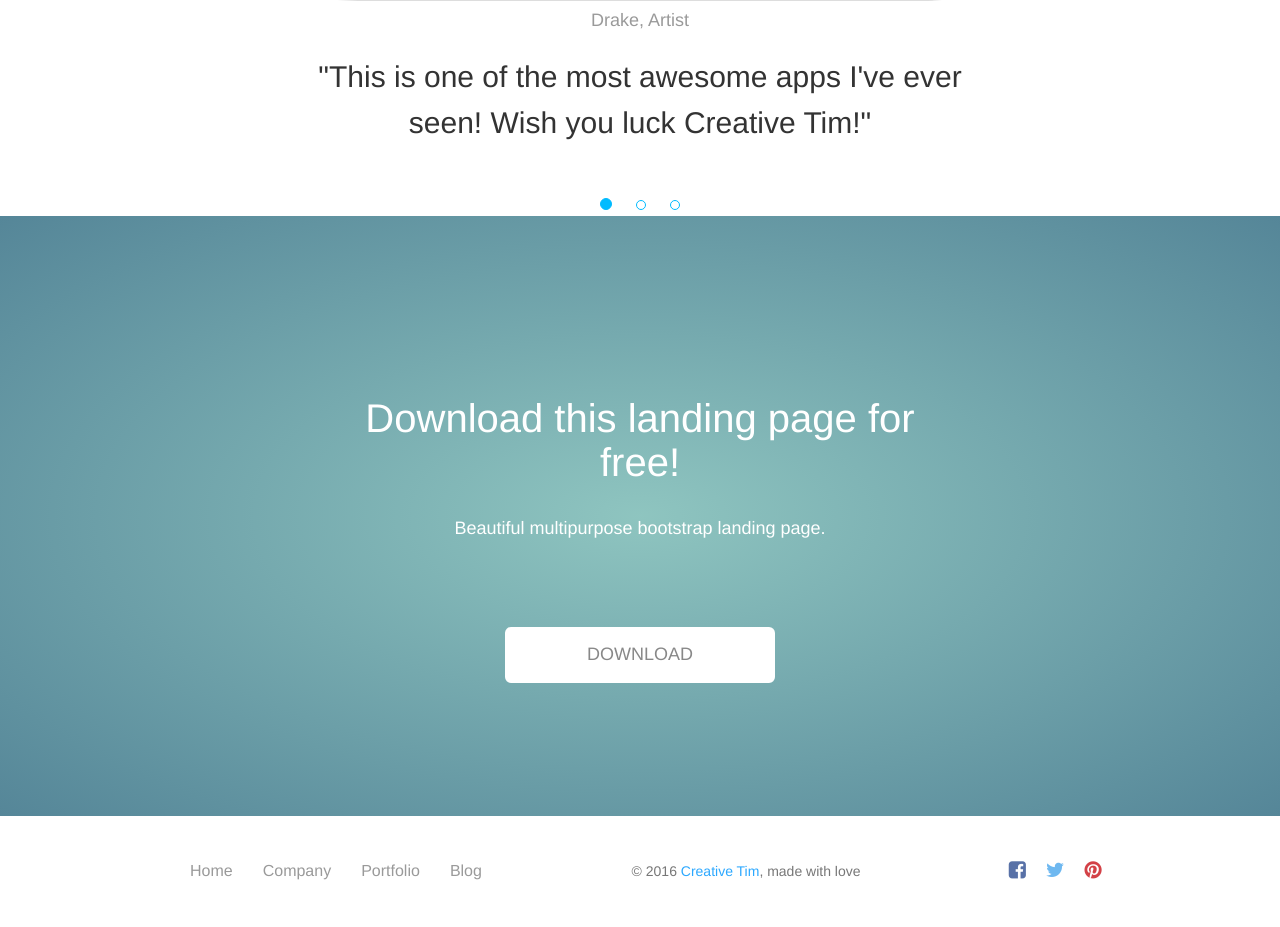
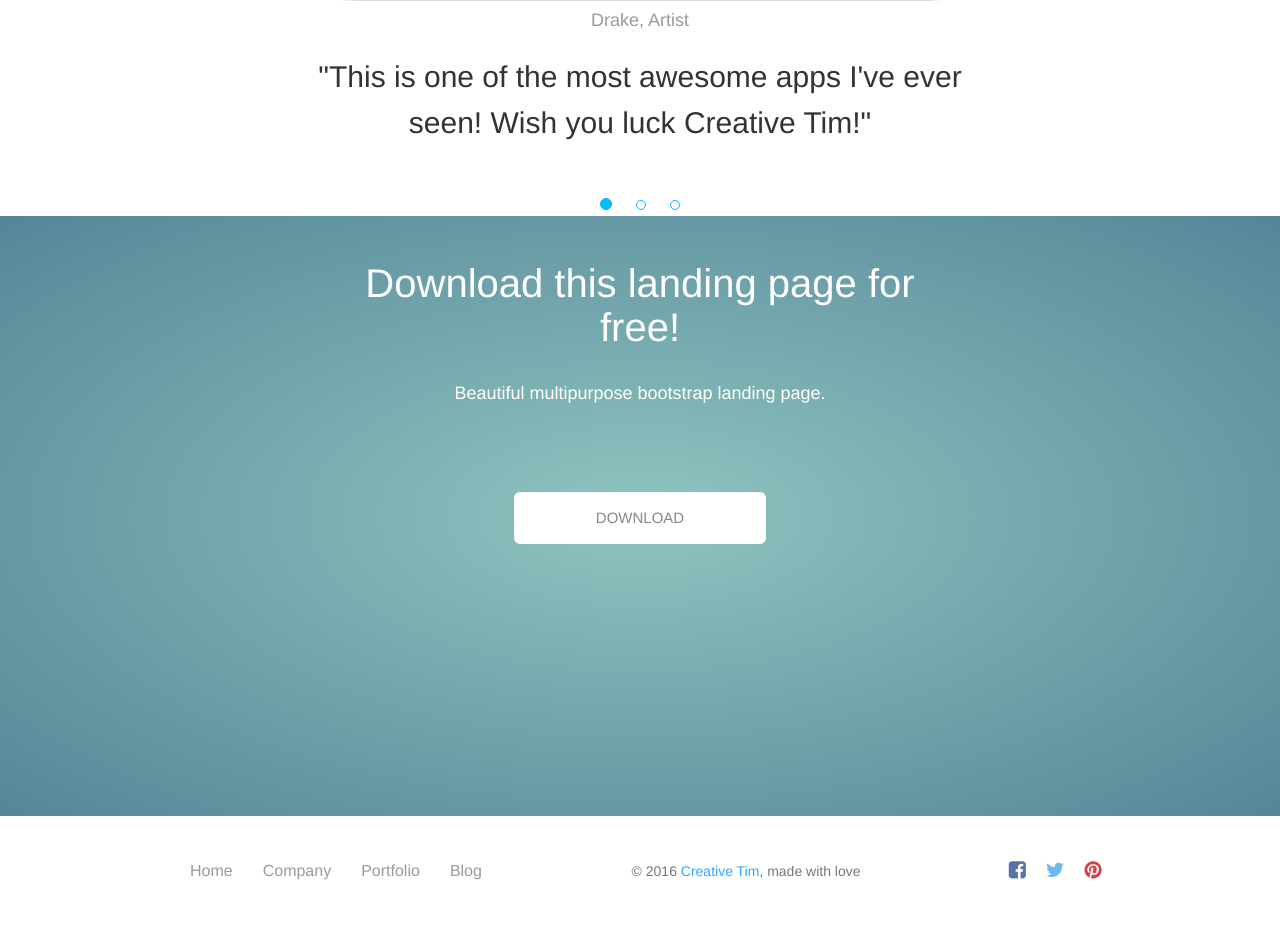
Before and after one commit to gilangmukharom/gilangmukharom.github.io, a PHP site: page /index2.html in a window 1280 px wide. Shown: the part 4604-5531 px from the top of the page. Run offline with PHP 8.4, Linux system fonts and the light colour scheme; some libraries are stand-ins or nearby versions.

Commit message:
commit 22

```diff
--- a/assets/css/landing-page.css
+++ b/assets/css/landing-page.css
@@ -528,7 +528,7 @@ i {
 }
 
 .btn-lg {
-    font-size: 18px;
+    font-size: 15px;
     border-radius: 6px;
     padding: 14px 30px;
     font-weight: 400;
@@ -1471,7 +1471,7 @@ i {
     -o-transform: translateX(-50%);
     transform: translateX(-50%);
     z-index: 20;
-    top: 150px;
+    top: 15px;
 }
 
 .landing-page .section-no-padding .parallax .info h1 {
```
Also changed, not shown: index.html (+23 -23 lines), assets/img/logos/facebook.png (added), assets/img/logos/instagram.png (added).
